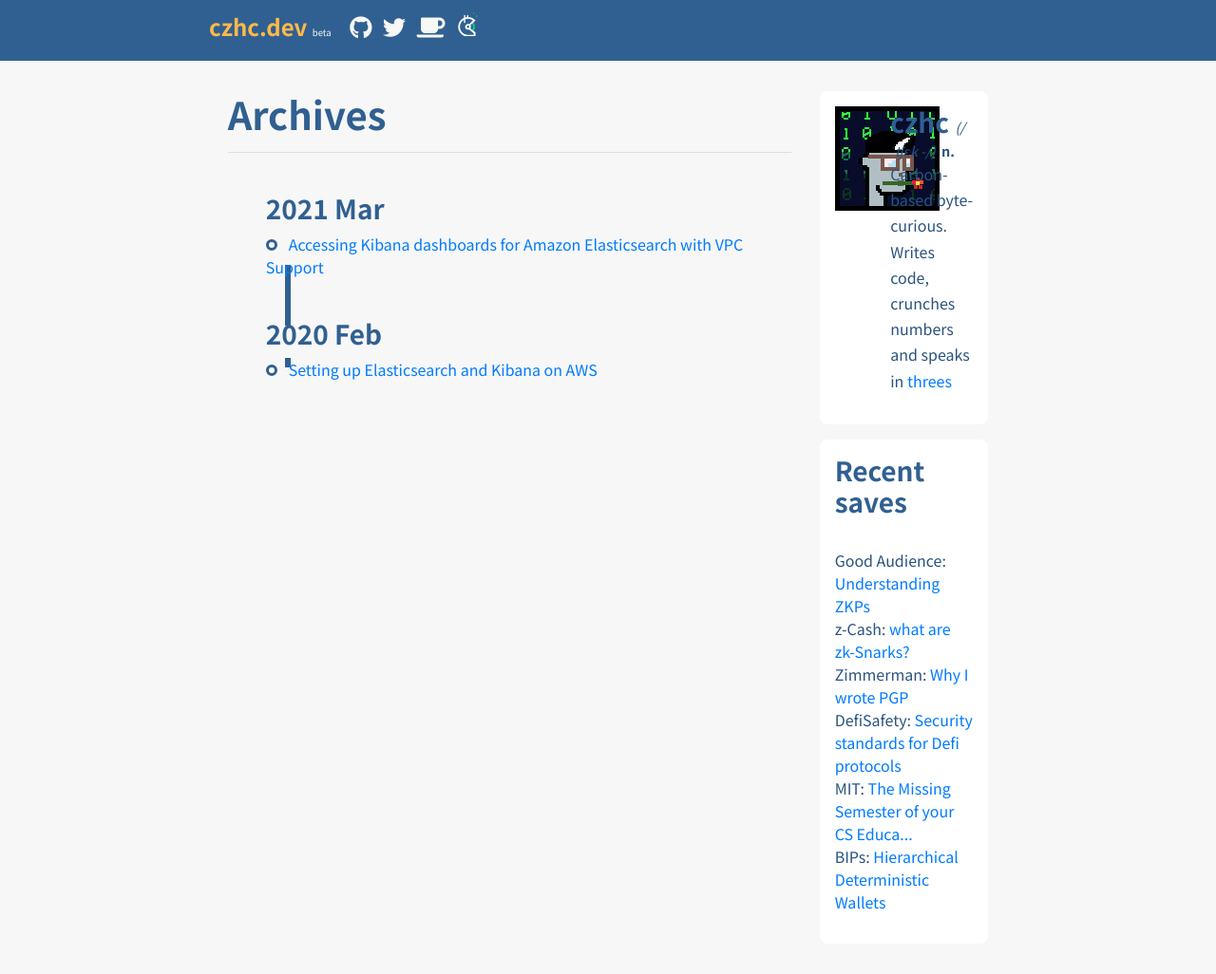
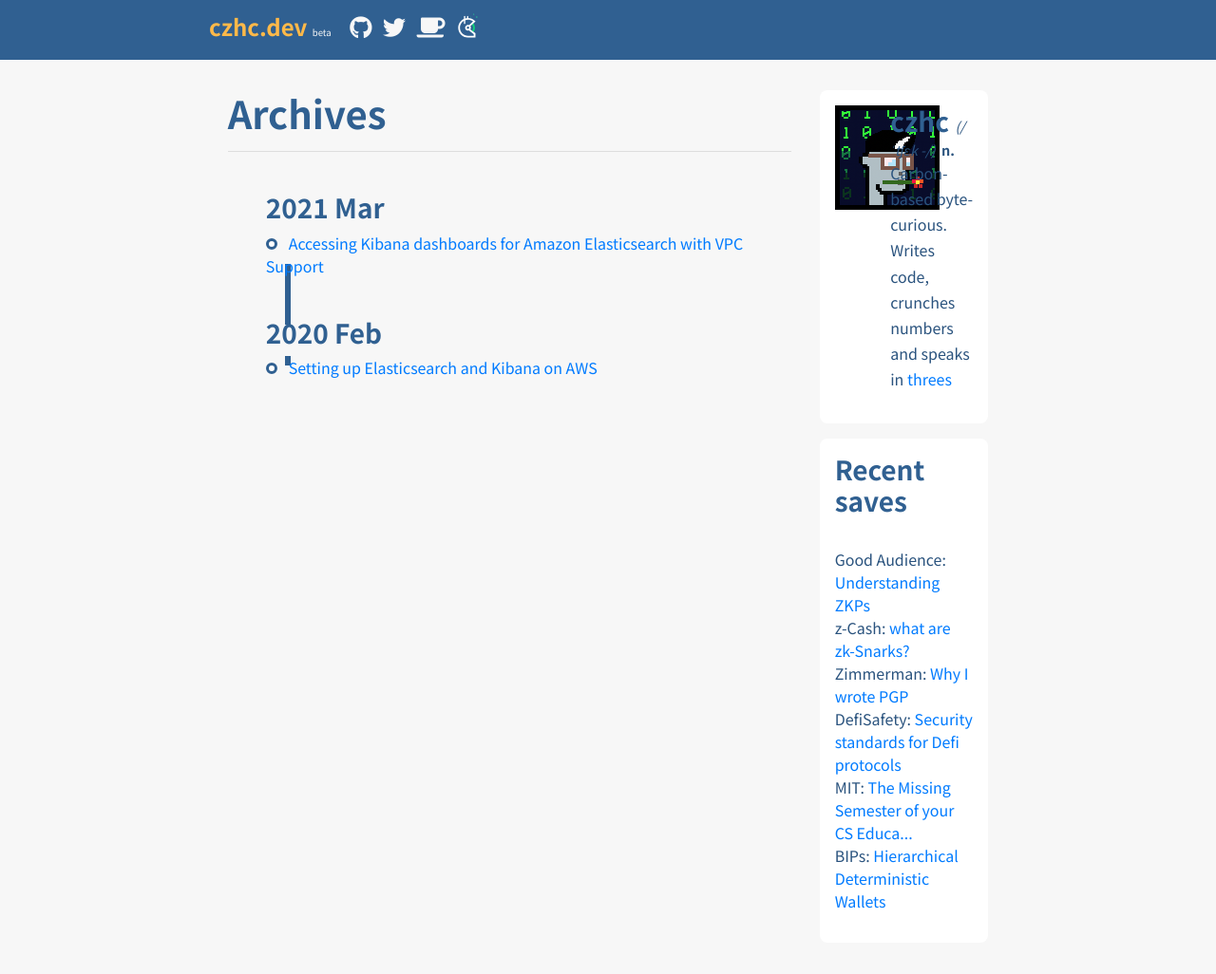
Before and after one commit to czhc/czhc.github.io, a Jekyll site: the page built from archives.html, in a window 1280 px wide. Shown: the whole page at 95% size. Built offline with Jekyll 4.4.1, drawn with Linux system fonts in a browser that asks for light colours; nearby versions of some CDN libraries.

Commit message:
misc:svg looks tad too high

```diff
--- a/_includes/nav.html
+++ b/_includes/nav.html
@@ -26,7 +26,7 @@
 			</li>
 			<li class="list-inline-item">
 			  <a class='link-unstyled gitcoin' href="https://gitcoin.co/czhc">
-				<svg style="margin-bottom: 1em" width="1.6em" height="1.6em" viewBox="0 0 46 56" version="1.1" xmlns="http://www.w3.org/2000/svg" xmlns:xlink="http://www.w3.org/1999/xlink">
+				<svg style="margin-bottom: 13.5px" width="1.6em" height="1.6em" viewBox="0 0 46 56" version="1.1" xmlns="http://www.w3.org/2000/svg" xmlns:xlink="http://www.w3.org/1999/xlink">
 				    <g id="Page-4" stroke="none" stroke-width="1" fill="none" fill-rule="evenodd">
 				        <g id="Gitcoin_Brand_061218-(1)" transform="translate(-436.000000, -389.000000)">
 				            <g id="Group-412" transform="translate(436.000000, 389.000000)">
```
